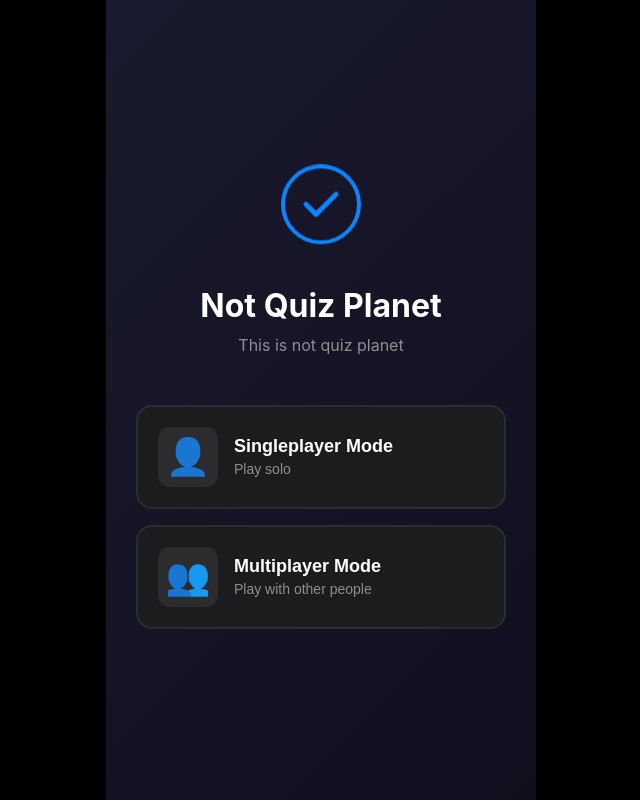
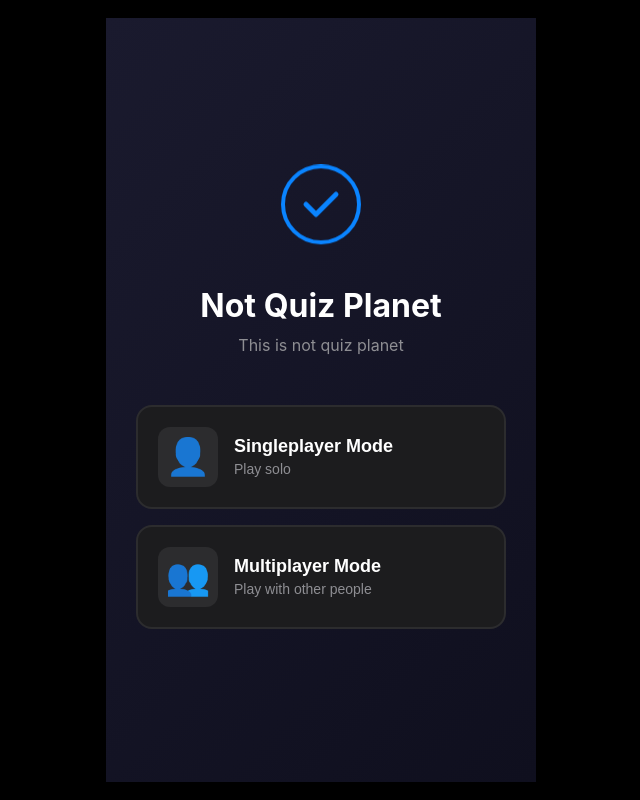
Before and after one commit to Hevin987/question1, a website: page index.html in a window 1280 px wide. Shown: the whole page, without its empty margins (319-959 px from the left). Drawn offline with Linux system fonts and the light colour scheme.

Commit message:
Update styles.css to improve layout with aspect ratio and minimum height adjustments

```diff
--- a/styles.css
+++ b/styles.css
@@ -7,18 +7,29 @@
 body {
     font-family: -apple-system, BlinkMacSystemFont, 'Segoe UI', 'Roboto', 'Helvetica', 'Arial', sans-serif;
     background: #000;
-    height: 100vh;
+    min-height: 100vh;
     display: flex;
     justify-content: center;
     align-items: center;
     padding: 0;
 }
 
+/* 9:16 aspect ratio container */
+.landing-page,
+.subject-page,
+.chat-container,
+.multiplayer-page,
+.room-setup-page,
+.waiting-room-page {
+    width: 100%;
+    max-width: min(430px, 56.25vh); /* 9:16 ratio: 16/9 = 1.778, so width = height * (9/16) = height * 0.5625 */
+    aspect-ratio: 9 / 16;
+    max-height: 100vh;
+    overflow: hidden;
+}
+
 /* Landing Page Styles */
 .landing-page {
-    width: 100%;
-    max-width: 430px;
-    height: 100vh;
     background: linear-gradient(135deg, #1a1a2e 0%, #0f0f1e 100%);
     display: flex;
     justify-content: center;
@@ -117,9 +128,6 @@ body {
 
 /* Page 2: Subject Selection Styles */
 .subject-page {
-    width: 100%;
-    max-width: 430px;
-    height: 100vh;
     background: linear-gradient(135deg, #1a1a2e 0%, #0f0f1e 100%);
     display: flex;
     justify-content: center;
```
